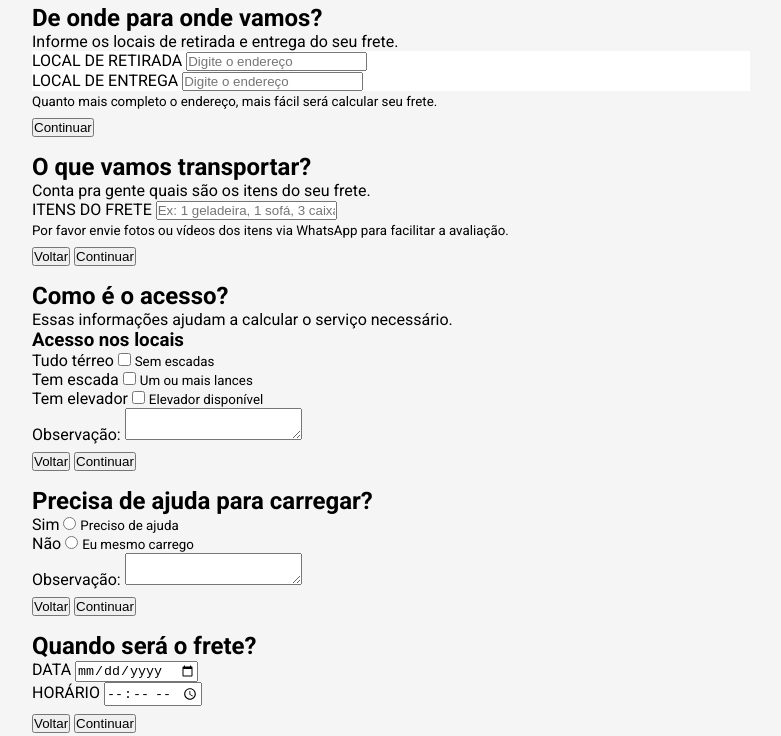
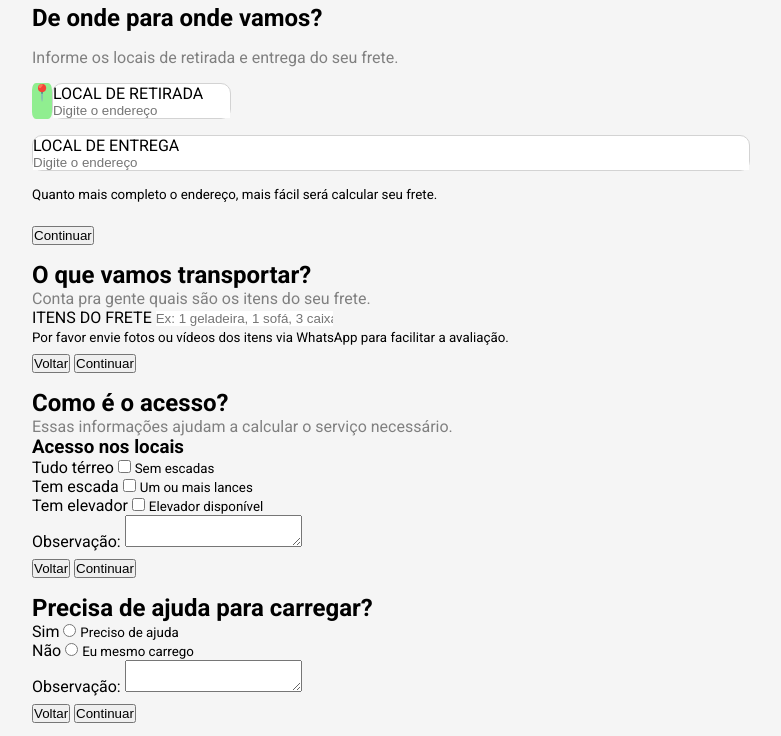
Before and after one commit to LeejayLJ/calculadora-de-fretes, a plain HTML site: page index.html in a window 1280 px wide. Shown: the part 112-848 px from the top of the page, without its empty margins (249-1030 px from the left). Drawn offline with Linux system fonts and the light colour scheme.

Commit message:
criei e apliquei algumas classes utilitárias

```diff
--- a/index.html
+++ b/index.html
@@ -30,12 +30,14 @@
         <form action="">
 
             <!-- RETIRADA E ENTREGA -->
-            <section class="">
+            <section class="section-space">
 
                 <h2>De onde para onde vamos?</h2>
                 <p>Informe os locais de retirada e entrega do seu frete.</p>
 
-                <div class="bkg-white">
+                <div class="div-flex-row">
+                    <div class="div-green-icon">📍</div>
+                    <div class="div-bkg-white div-flex-column">
                         <label for="retirada">LOCAL DE RETIRADA</label>
                         <input
                             type="text"
@@ -44,8 +46,9 @@
                             required
                             placeholder="Digite o endereço">
                     </div>
+                </div>
 
-                <div class="bkg-white">
+                <div class="div-bkg-white div-flex-column">
                     <label for="entrega">LOCAL DE ENTREGA</label>
                     <input
                         type="text"
--- a/style.css
+++ b/style.css
@@ -43,6 +43,16 @@ footer {
 
 button {
     margin-top: 0.5rem;
+    width: fit-content;
+}
+
+input {
+    border: none;
+    cursor: pointer;
+}
+
+p {
+    color: gray;
 }
 
 /* GERAL */
@@ -50,12 +60,36 @@ button {
 
 /* UTILITARIAS */
 
-.bkg-white {
+.div-bkg-white {
     background-color: white;
+    border: 1px solid lightgray;
+    border-radius: 10px;
 }
 
 .botao-block {
     display: block;
 }
 
+.div-flex-column {
+    display: flex;
+    flex-direction: column;
+}
+
+.div-flex-row {
+    display: flex;
+}
+
+.div-green-icon {
+    border-radius: 20%;
+    background-color: lightgreen;
+    align-itens: center;
+    justify-content: center;
+}
+
+.section-space {
+    display: flex;
+    flex-direction: column;
+    gap: 1rem;
+}
+
 /* UTILITARIAS */
```
Lines whose indentation alone changed are shown as unchanged.
